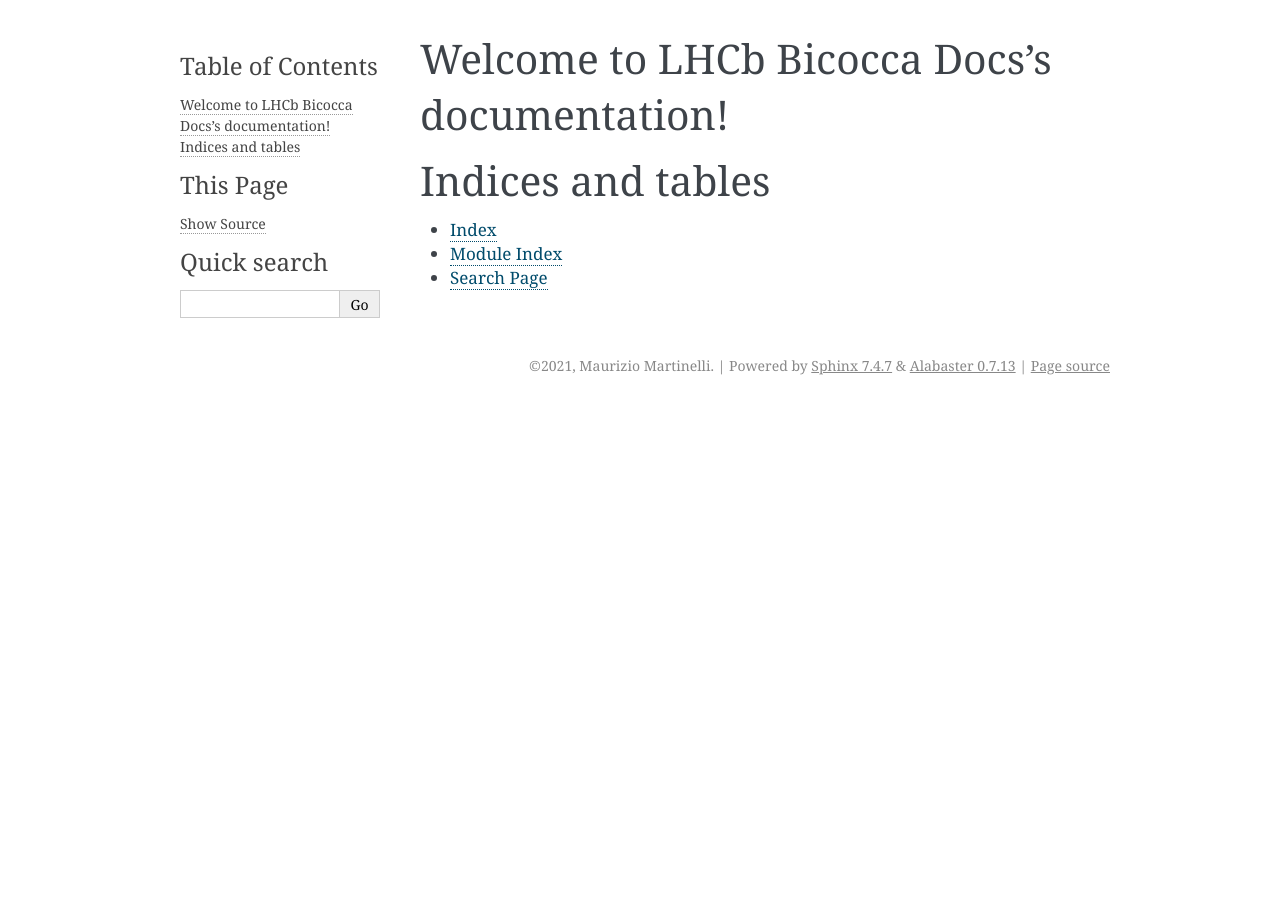
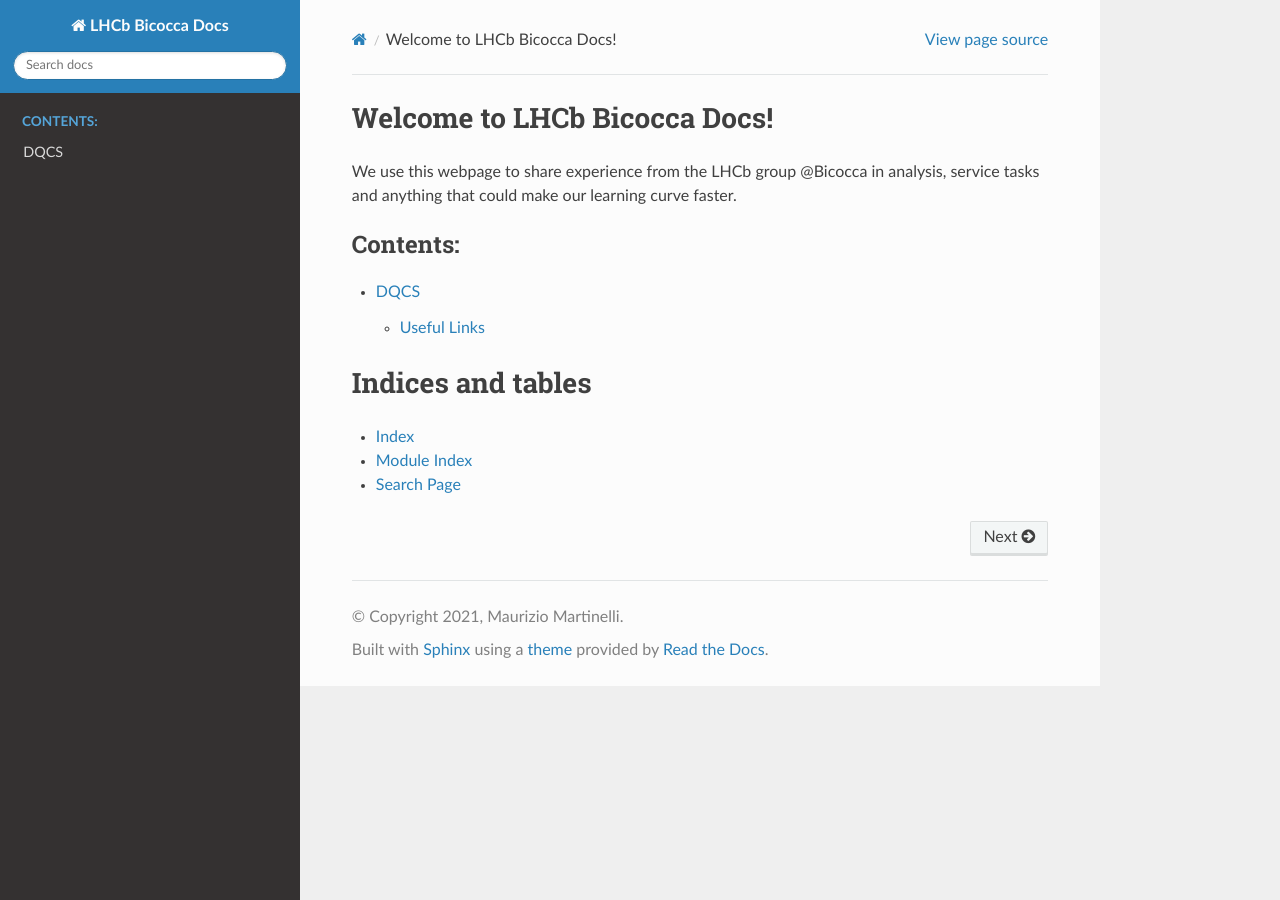
Before and after one commit to lhcb-bicocca/documentation, a Sphinx documentation site: the page built from docs/source/index.rst, in a window 1280 px wide. Built offline with Sphinx 7.4.7 and the Read the Docs theme 2.0.0, drawn with Linux system fonts in a browser that asks for light colours.

Commit message:
added some links for DQCS

```diff
--- a/docs/requirements.txt
+++ b/docs/requirements.txt
@@ -1 +1,2 @@
 myst-parser
+sphinx-rtd-theme
--- a/docs/source/conf.py
+++ b/docs/source/conf.py
@@ -27,7 +27,12 @@ author = 'Maurizio Martinelli'
 # Add any Sphinx extension module names here, as strings. They can be
 # extensions coming with Sphinx (named 'sphinx.ext.*') or your custom
 # ones.
-extensions = ['myst_parser']
+import sphinx_rtd_theme
+
+extensions = [
+    'myst_parser',
+    "sphinx_rtd_theme",
+    ]
 
 # Add any paths that contain templates here, relative to this directory.
 templates_path = ['_templates']
@@ -43,7 +48,7 @@ exclude_patterns = []
 # The theme to use for HTML and HTML Help pages.  See the documentation for
 # a list of builtin themes.
 #
-html_theme = 'alabaster'
+html_theme = 'sphinx_rtd_theme'
 
 # Add any paths that contain custom static files (such as style sheets) here,
 # relative to this directory. They are copied after the builtin static files,
--- a/docs/source/index.rst
+++ b/docs/source/index.rst
@@ -3,13 +3,17 @@
    You can adapt this file completely to your liking, but it should at least
    contain the root `toctree` directive.
 
-Welcome to LHCb Bicocca Docs's documentation!
+Welcome to LHCb Bicocca Docs!
 =============================================
+
+We use this webpage to share experience from the LHCb group @Bicocca in analysis,
+service tasks and anything that could make our learning curve faster.
 
 .. toctree::
    :maxdepth: 2
    :caption: Contents:
 
+   dqcs
 
 
 Indices and tables
```
Also changed, not shown: docs/source/dqcs.rst (added, +14 -0 lines).
